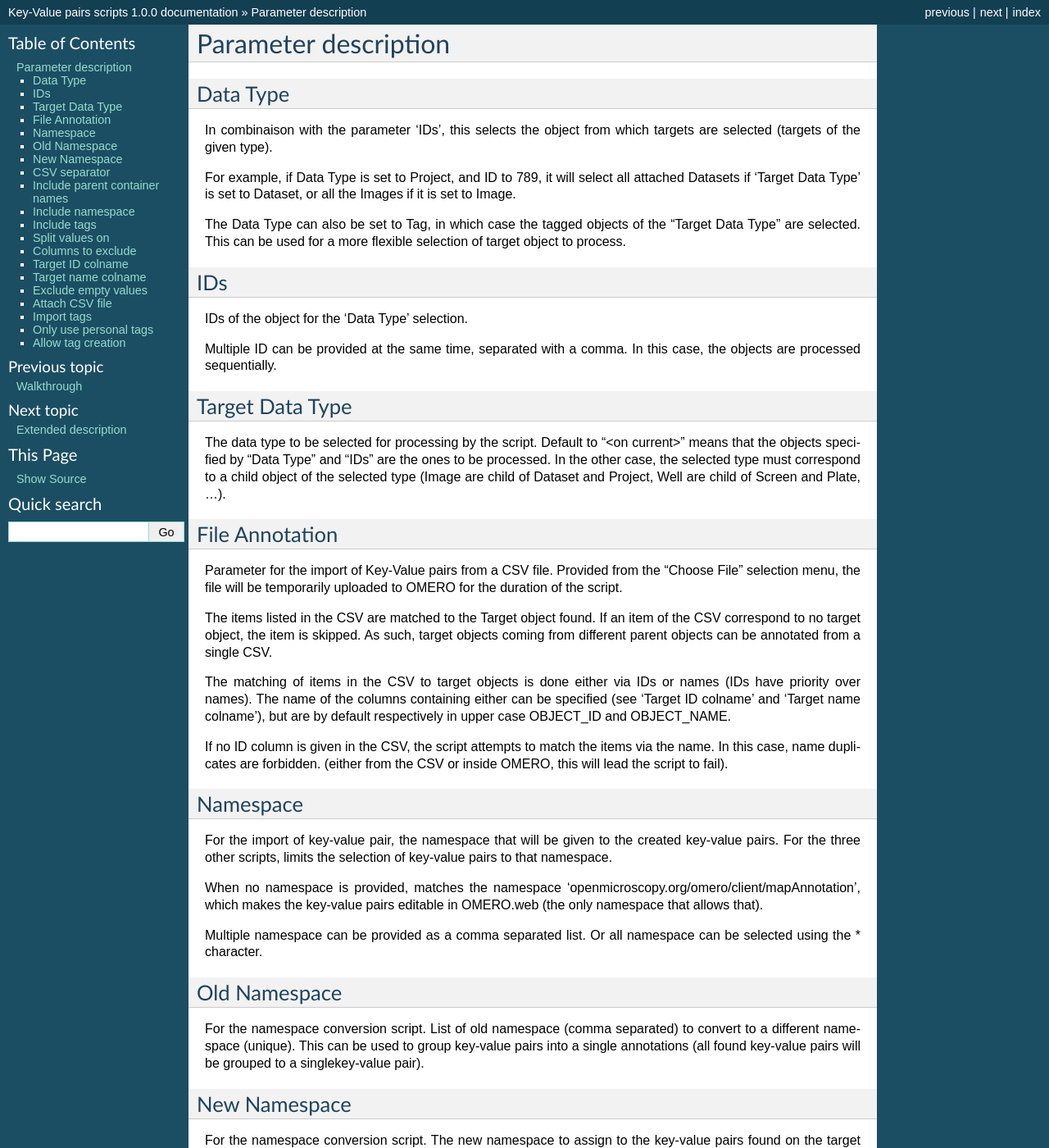
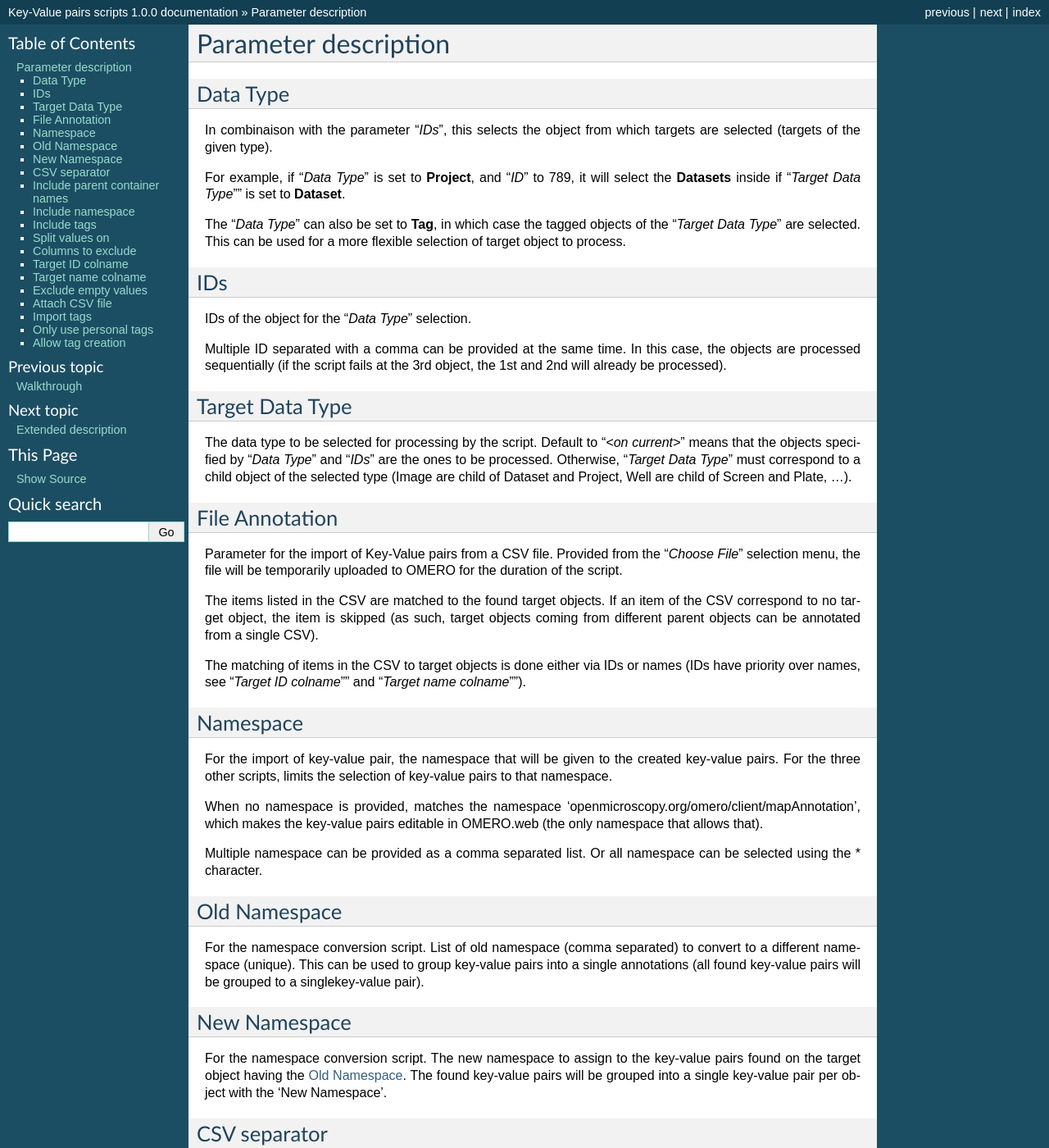
Before and after one commit to German-BioImaging/guide-KVpairs-scripts, a Sphinx documentation site: the page built from docs/allparameters.rst, in a window 1280 px wide and 1400 px high. Shown: the whole window at 82% size. Built offline with Sphinx 7.4.7, drawn with Linux system fonts in a browser that asks for light colours.

Commit message:
progress doc

```diff
--- a/docs/allparameters.rst
+++ b/docs/allparameters.rst
@@ -4,45 +4,42 @@ Parameter description
 
 Data Type
 ---------
-In combinaison with the parameter 'IDs', this selects the object \
+In combinaison with the parameter "*IDs*", this selects the object \
 from which targets are selected (targets of the given type).
 
-For example, if Data Type is set to Project, and ID to 789, it will select all attached Datasets \
-if 'Target Data Type' is set to Dataset, or all the Images if it is set to Image.
+For example, if "*Data Type*" is set to **Project**, and "*ID*" to 789, it will select the **Datasets** \
+inside if "*Target Data Type*"" is set to **Dataset**.
 
-The Data Type can also be set to Tag, in which case the tagged objects of the "Target Data Type" \
+The "*Data Type*" can also be set to **Tag**, in which case the tagged objects of the "*Target Data Type*" \
 are selected. This can be used for a more flexible selection of target object to process.
 
 IDs
 ---
-IDs of the object for the 'Data Type' selection.
+IDs of the object for the "*Data Type*" selection.
 
-Multiple ID can be provided at the same time, separated with a comma. In this case, \
-the objects are processed sequentially.
+Multiple ID separated with a comma can be provided at the same time. In this case, \
+the objects are processed sequentially (if the script fails at the 3rd object, the 1st and 2nd \
+will already be processed).
 
 Target Data Type
 ----------------
-The data type to be selected for processing by the script. Default to "<on current>" means that the \
-objects specified by "Data Type" and "IDs" are the ones to be processed. In the other case, the selected \
-type must correspond to a child object of the selected type (Image are child of Dataset and Project, \
+The data type to be selected for processing by the script. Default to "*<on current>*" means that the \
+objects specified by "*Data Type*" and "*IDs*" are the ones to be processed. Otherwise, "*Target Data Type*" \
+must correspond to a child object of the selected type (Image are child of Dataset and Project, \
 Well are child of Screen and Plate, ...).
 
 
 File Annotation
 ---------------
-Parameter for the import of Key-Value pairs from a CSV file. Provided from the "Choose File" selection menu, \
+Parameter for the import of Key-Value pairs from a CSV file. Provided from the "*Choose File*" selection menu, \
 the file will be temporarily uploaded to OMERO for the duration of the script.
 
-The items listed in the CSV are matched to the Target object found. If an item of the CSV correspond to no \
-target object, the item is skipped. As such, target objects coming from different parent objects can be \
-annotated from a single CSV.
+The items listed in the CSV are matched to the found target objects. If an item of the CSV correspond to no \
+target object, the item is skipped (as such, target objects coming from different parent objects can be \
+annotated from a single CSV).
 
-The matching of items in the CSV to target objects is done either via IDs or names (IDs have priority over names). \
-The name of the columns containing either can be specified (see 'Target ID colname' and 'Target name colname'), but \
-are by default respectively in upper case OBJECT_ID and OBJECT_NAME.
-
-If no ID column is given in the CSV, the script attempts to match the items via the name. In this case, name duplicates \
-are forbidden. (either from the CSV or inside OMERO, this will lead the script to fail).
+The matching of items in the CSV to target objects is done either via IDs or names (IDs have priority over names, \
+see "*Target ID colname*"" and "*Target name colname*"").
 
 Namespace
 ---------
--- a/docs/errors.rst
+++ b/docs/errors.rst
@@ -58,8 +58,8 @@ objects, in order for the script to understand which corresponds to which.
 
 Please confirm that you understood the risks
 --------------------------------------------
-It seems that you forgot to confirm that you understood the risk associated \
-with a batch deletion of annotations. :ref:`Reason here <why the checkbox for delete script>`
+It seems that you went a bit too fast and forgot to confirm that you understood \
+the risk associated with a batch deletion of annotations.
 
 Target objects identified by name have duplicate
 ------------------------------------------------
```
Also changed, not shown: docs/gettingstarted.rst (+15 -25 lines), docs/indepth.rst (+54 -73 lines), docs/images/4_export_output.png.
